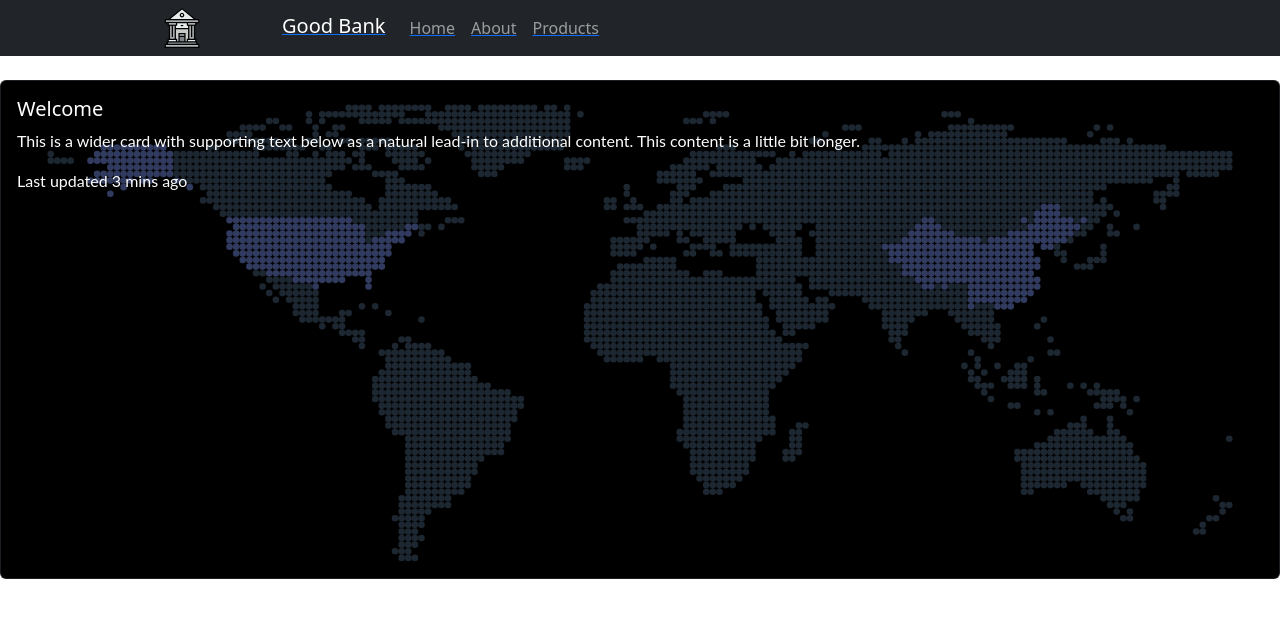
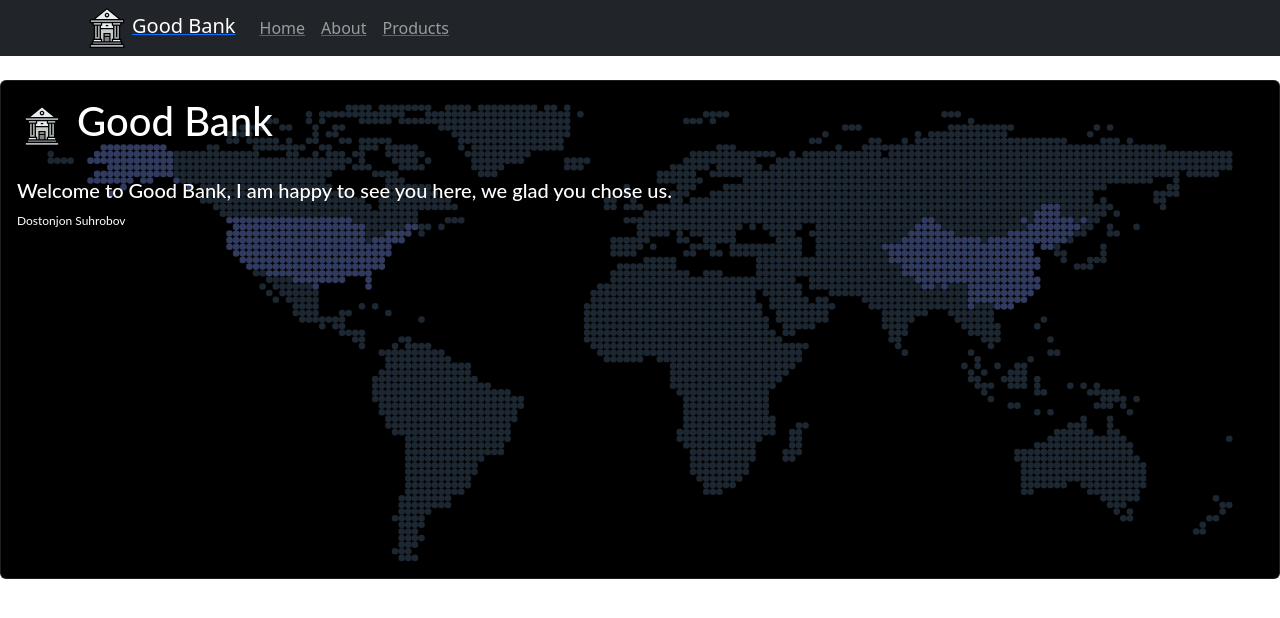
Before and after one commit to DostonSuhrobov/Bad_Bank, a React (Create React App) app: page /#/ in a window 1280 px wide. Shown: the top 618 px of the page. Built offline with nearby package versions, Linux system fonts and the light colour scheme; the HTML template or start-up script is replaced by a standard one.

Commit message:
Home page done

```diff
--- a/src/App.js
+++ b/src/App.js
@@ -16,7 +16,7 @@ export default function App() {
           <Link to="/">
             {' '}
             <ReactBootstrap.Navbar.Brand>
-              <img src={logo} width="200" height="40" ></img>Good Bank
+              <img src={logo} width="50" height="40"></img>Good Bank
             </ReactBootstrap.Navbar.Brand>{' '}
           </Link>
 
--- a/src/home.js
+++ b/src/home.js
@@ -1,5 +1,6 @@
 import React from 'react';
 import img from './bank.svg'
+import logo from './logo.svg'
 import * as ReactBootstrap from 'react-bootstrap';
 
 
@@ -7,19 +8,21 @@ import * as ReactBootstrap from 'react-bootstrap';
 
 function Home() {
   return (
+    <>
+
 
 <ReactBootstrap.Card className="bg-dark text-white">
   <ReactBootstrap.Card.Img src={img} alt="Card image" />
   <ReactBootstrap.Card.ImgOverlay>
-    <ReactBootstrap.Card.Title>Welcome</ReactBootstrap.Card.Title>
+    <ReactBootstrap.Card.Title><h1><img src={logo} width="50" height="40" ></img> Good Bank</h1></ReactBootstrap.Card.Title>
+    <br/>
     <ReactBootstrap.Card.Text>
-      This is a wider card with supporting text below as a natural lead-in to
-      additional content. This content is a little bit longer.
+     <h5>Welcome to Good Bank, I am happy to see you here, we glad you chose us. </h5>
     </ReactBootstrap.Card.Text>
-    <ReactBootstrap.Card.Text>Last updated 3 mins ago</ReactBootstrap.Card.Text>
+    <ReactBootstrap.Card.Text><sub>Dostonjon Suhrobov</sub></ReactBootstrap.Card.Text>
   </ReactBootstrap.Card.ImgOverlay>
 </ReactBootstrap.Card>
-
+</>
   );
 }
 
```
